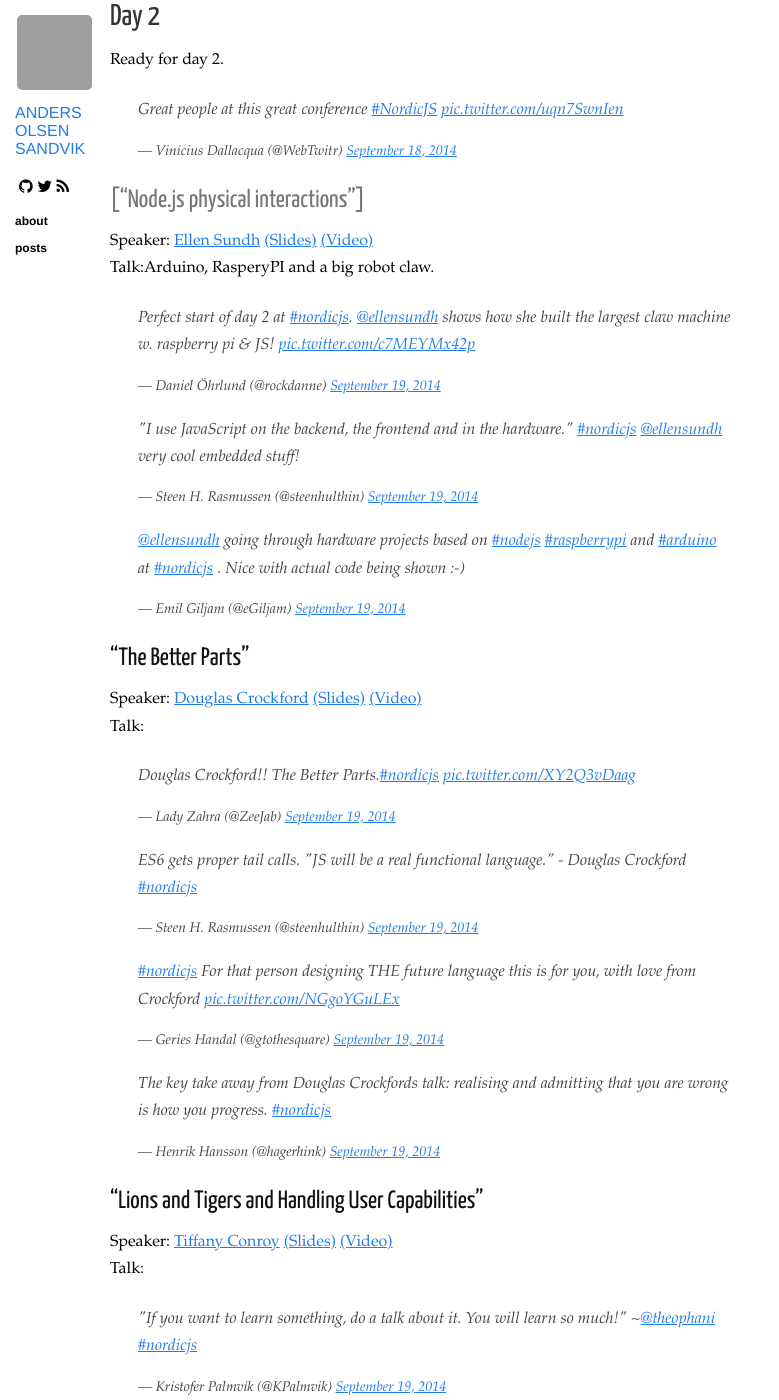
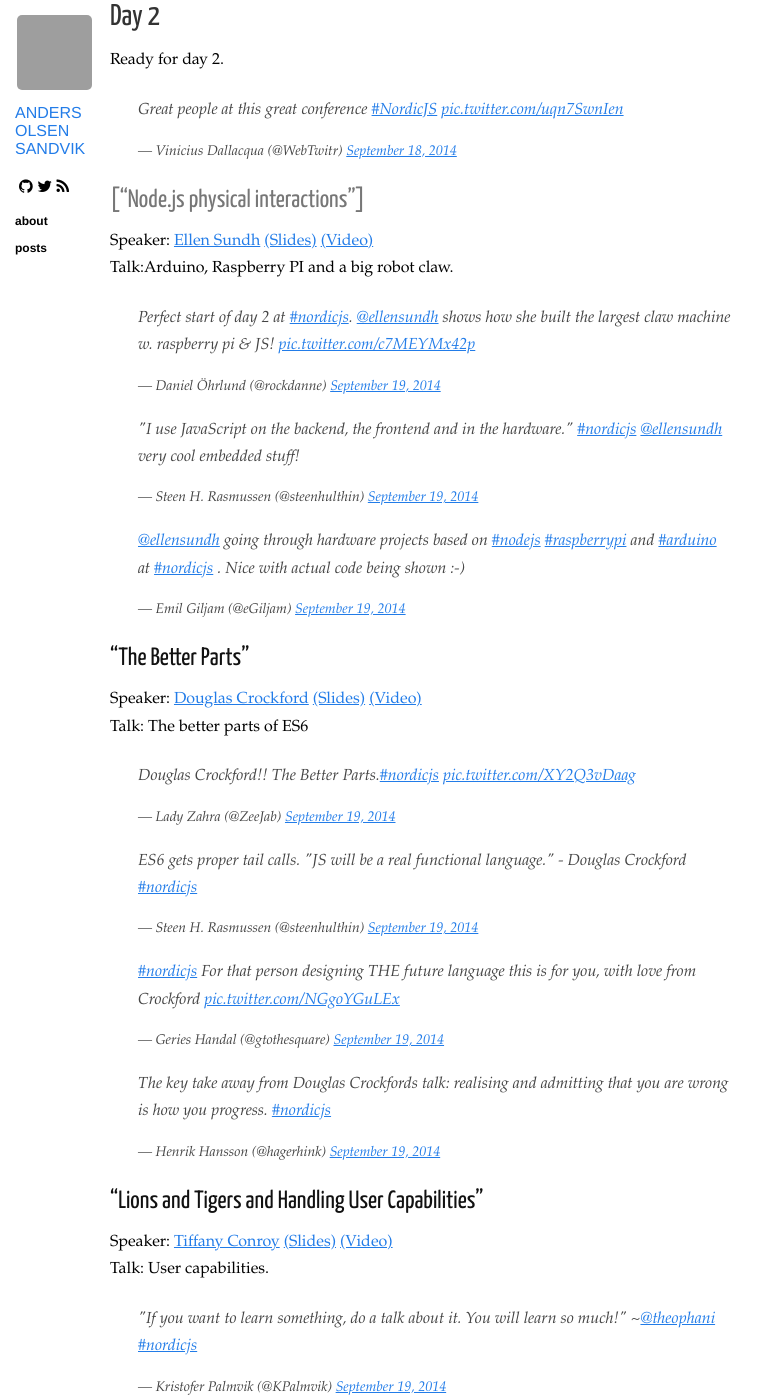
Before and after one commit to Andersos/andersos.net, a Jekyll site: the page built from _posts/2014-09-19-NordicJS-2014.markdown, in a window 1280 px wide and 1400 px high, scrolled down 5101 px. Shown: the whole window, without its empty margins (0-779 px from the left). Built offline with Jekyll 4.4.1, drawn with Linux system fonts in a browser that asks for light colours; nearby versions of some CDN libraries; Markdown is read by kramdown in place of the engine named in the settings; comment, search, counter and statistics services are not loaded; grey boxes are pictures that could not be loaded.

Commit message:
Add some text

```diff
--- a/_posts/2014-09-19-NordicJS-2014.markdown
+++ b/_posts/2014-09-19-NordicJS-2014.markdown
@@ -142,7 +142,7 @@ Ready for day 2.
 Speaker: [Ellen Sundh](https://twitter.com/ellensundh)
 [(Slides)]()
 [(Video)]()
-Talk:Arduino, RasperyPI and a big robot claw.
+Talk:Arduino, Raspberry PI and a big robot claw.
 <blockquote class="twitter-tweet" lang="en"><p>Perfect start of day 2 at <a href="https://twitter.com/hashtag/nordicjs?src=hash">#nordicjs</a>. <a href="https://twitter.com/ellensundh">@ellensundh</a> shows how she built the largest claw machine w. raspberry pi &amp; JS! <a href="http://t.co/c7MEYMx42p">pic.twitter.com/c7MEYMx42p</a></p>&mdash; Daniel Öhrlund (@rockdanne) <a href="https://twitter.com/rockdanne/status/512879064164483072">September 19, 2014</a></blockquote>
 <blockquote class="twitter-tweet" lang="en"><p>&quot;I use JavaScript on the backend, the frontend and in the hardware.&quot; <a href="https://twitter.com/hashtag/nordicjs?src=hash">#nordicjs</a> <a href="https://twitter.com/ellensundh">@ellensundh</a> very cool embedded stuff!</p>&mdash; Steen H. Rasmussen (@steenhulthin) <a href="https://twitter.com/steenhulthin/status/512878046156976128">September 19, 2014</a></blockquote>
 <blockquote class="twitter-tweet" lang="en"><p><a href="https://twitter.com/ellensundh">@ellensundh</a> going through hardware projects based on <a href="https://twitter.com/hashtag/nodejs?src=hash">#nodejs</a> <a href="https://twitter.com/hashtag/raspberrypi?src=hash">#raspberrypi</a> and <a href="https://twitter.com/hashtag/arduino?src=hash">#arduino</a> at <a href="https://twitter.com/hashtag/nordicjs?src=hash">#nordicjs</a> . Nice with actual code being shown :-)</p>&mdash; Emil Giljam (@eGiljam) <a href="https://twitter.com/eGiljam/status/512879512858537984">September 19, 2014</a></blockquote>
@@ -151,7 +151,7 @@ Talk:Arduino, RasperyPI and a big robot claw.
 Speaker: [Douglas Crockford](http://www.crockford.com/)
 [(Slides)]()
 [(Video)]()
-Talk:
+Talk: The better parts of ES6
 <blockquote class="twitter-tweet" lang="en"><p>Douglas Crockford!! The Better Parts.<a href="https://twitter.com/hashtag/nordicjs?src=hash">#nordicjs</a> <a href="http://t.co/XY2Q3vDaag">pic.twitter.com/XY2Q3vDaag</a></p>&mdash; Lady Zahra (@ZeeJab) <a href="https://twitter.com/ZeeJab/status/512890294279221248">September 19, 2014</a></blockquote>
 <blockquote class="twitter-tweet" lang="en"><p>ES6 gets proper tail calls. &quot;JS will be a real functional language.&quot; - Douglas Crockford <a href="https://twitter.com/hashtag/nordicjs?src=hash">#nordicjs</a></p>&mdash; Steen H. Rasmussen (@steenhulthin) <a href="https://twitter.com/steenhulthin/status/512890352416870400">September 19, 2014</a></blockquote>
 <blockquote class="twitter-tweet" lang="en"><p><a href="https://twitter.com/hashtag/nordicjs?src=hash">#nordicjs</a> For that person designing THE future language this is for you, with love from Crockford <a href="http://t.co/NGgoYGuLEx">pic.twitter.com/NGgoYGuLEx</a></p>&mdash; Geries Handal (@gtothesquare) <a href="https://twitter.com/gtothesquare/status/512898387726065664">September 19, 2014</a></blockquote>
@@ -161,7 +161,7 @@ Talk:
 Speaker: [Tiffany Conroy](https://twitter.com/theophani)
 [(Slides)]()
 [(Video)]()
-Talk:
+Talk: User capabilities.
 <blockquote class="twitter-tweet" lang="en"><p>&quot;If you want to learn something, do a talk about it. You will learn so much!&quot; ~<a href="https://twitter.com/theophani">@theophani</a> <a href="https://twitter.com/hashtag/nordicjs?src=hash">#nordicjs</a></p>&mdash; Kristofer Palmvik (@KPalmvik) <a href="https://twitter.com/KPalmvik/status/512912592923553792">September 19, 2014</a></blockquote>
 
 ### ["The Art of the JavaScript Metaobject Protocol"]()
```
